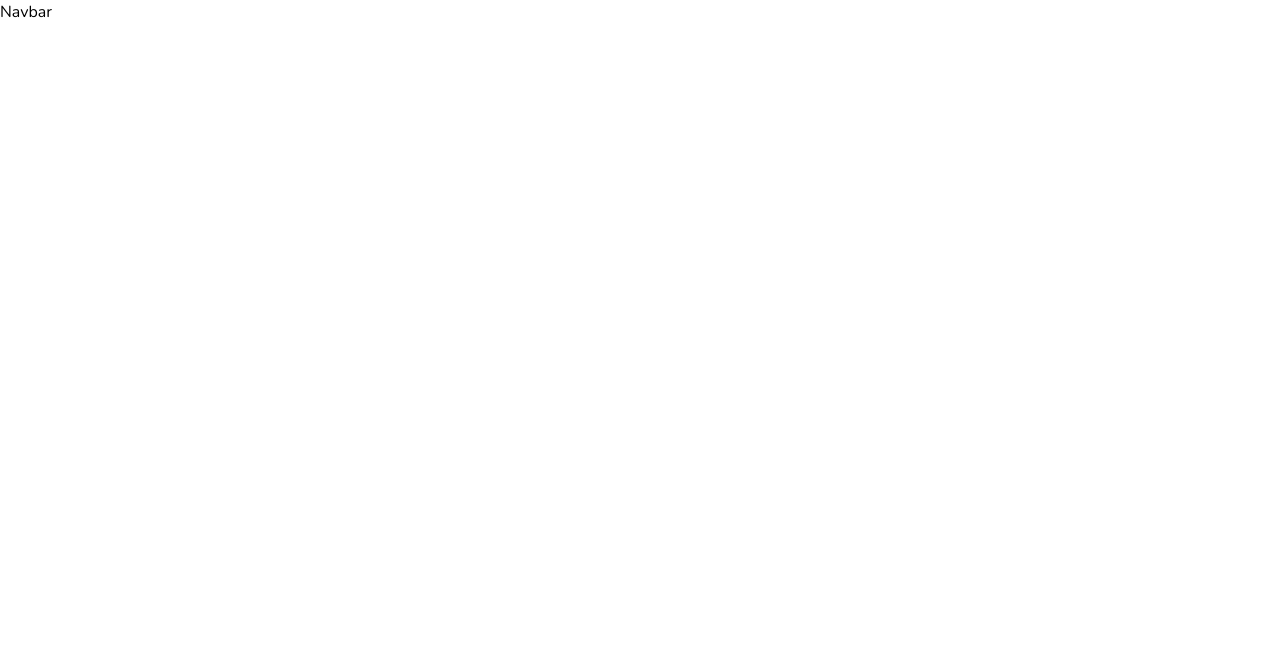
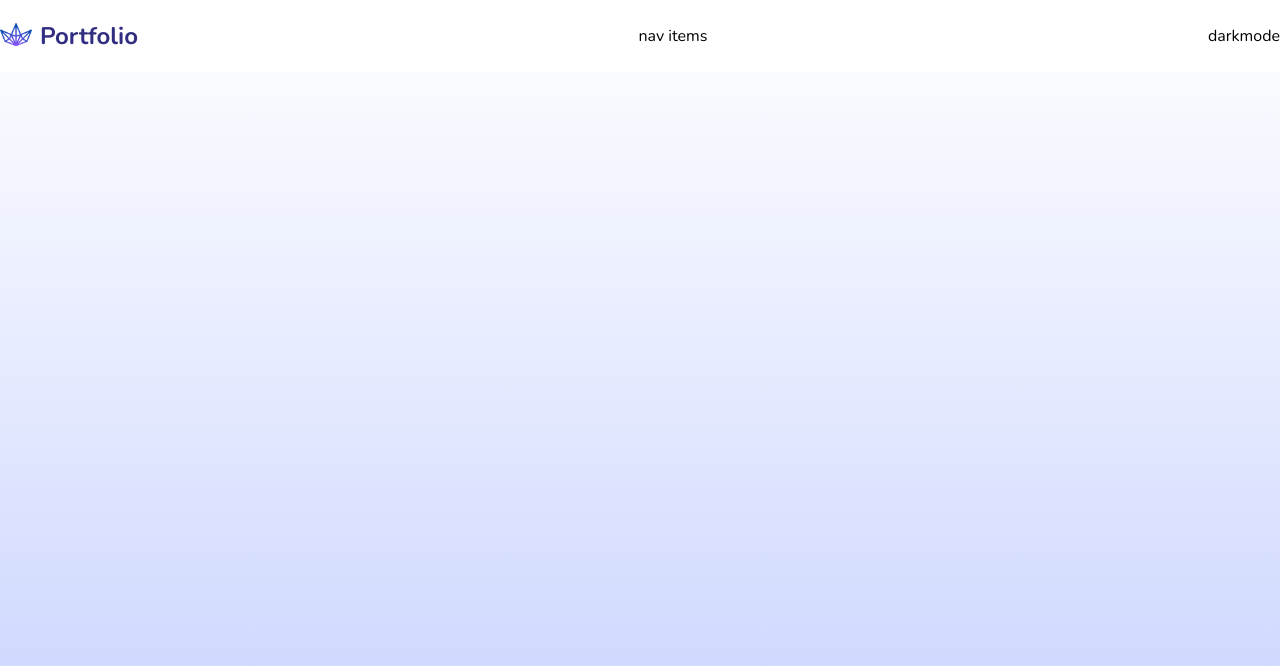
Before and after one commit to esteemayo/tailwind-portfolio, a website: page index.html in a window 1280 px wide. Drawn offline with nearby package versions, Linux system fonts and the light colour scheme.

Commit message:
fix: add markup

```diff
--- a/index.html
+++ b/index.html
@@ -11,8 +11,17 @@
     <title>Tailwind Portfolio</title>
   </head>
   <body class="font-nunito">
-    <div>
-      <nav>Navbar</nav>
+    <div class="h-[50vh] lg:h-screen bg-gradient-to-t from-indigo-200">
+      <nav class="w-full fixed top-0 bg-white">
+        <div class="container mx-auto py-5 flex items-center justify-between">
+          <div class="flex items-center gap-2">
+            <img src="img/logo.png" alt="logo" class="w-8 block object-cover" />
+            <span class="text-2xl font-bold text-indigo-900">Portfolio</span>
+          </div>
+          <span>nav items</span>
+          <span>darkmode</span>
+        </div>
+      </nav>
     </div>
   </body>
 </html>
```
Also changed, not shown: css/style.css.
